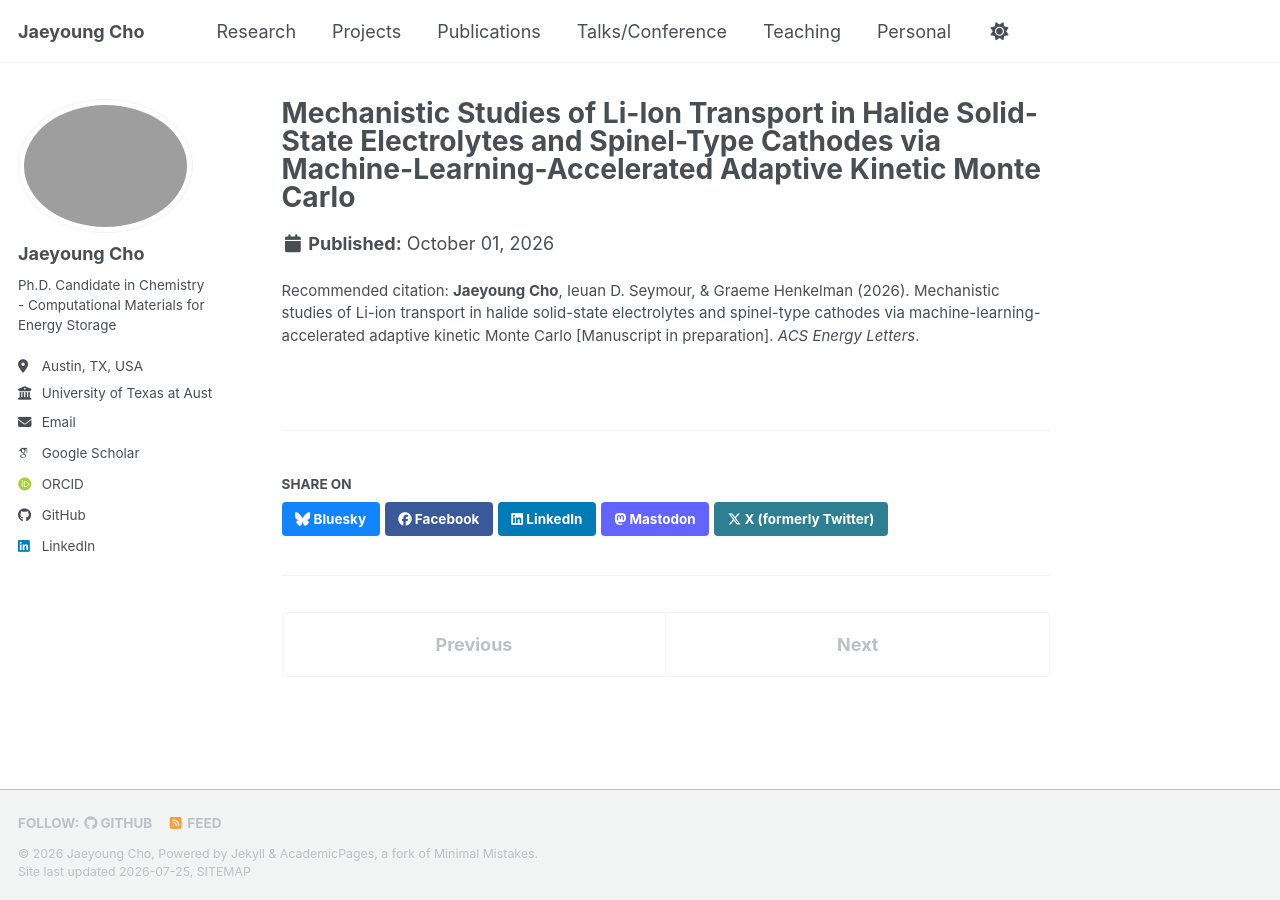
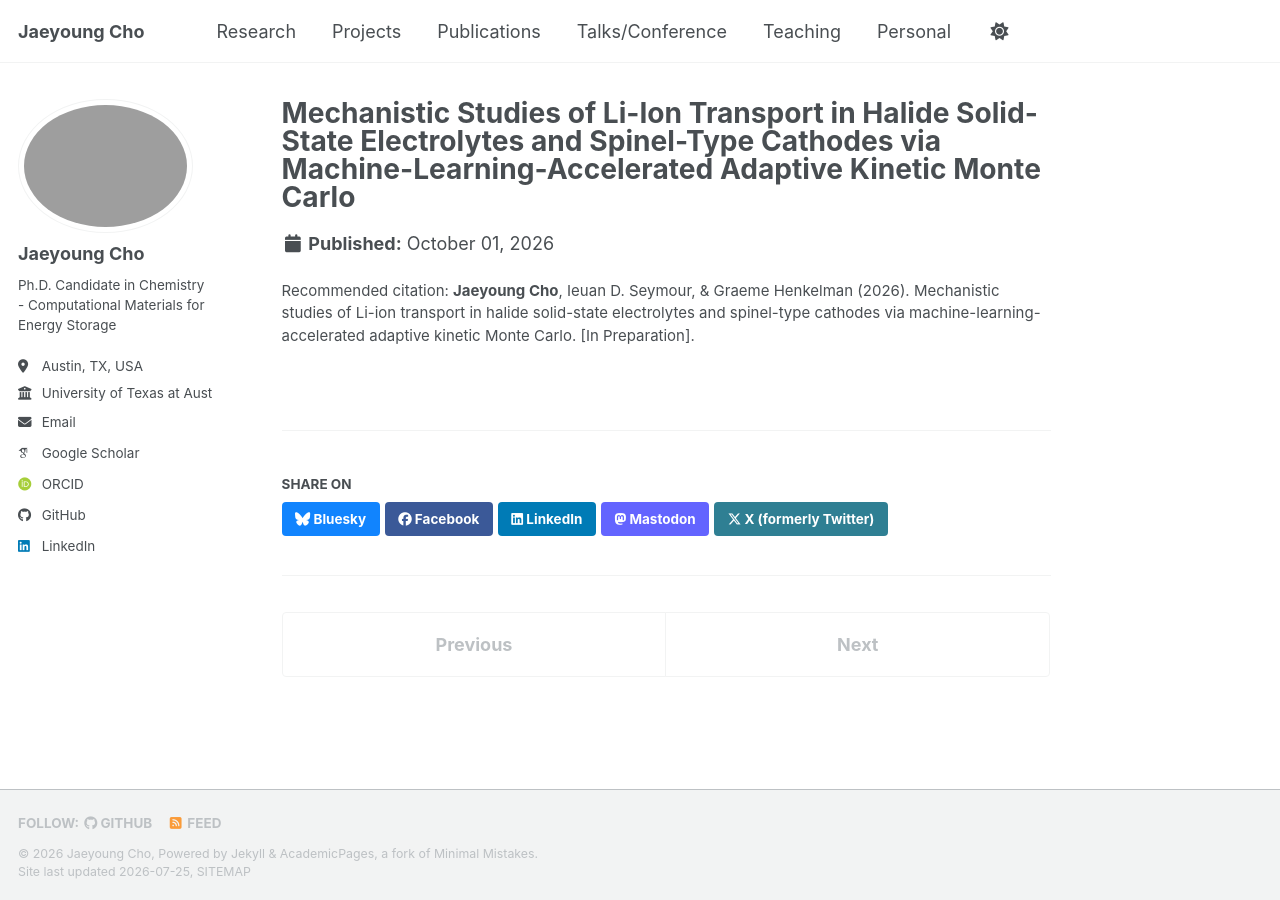
Before and after one commit to jycho5758/jycho5758.github.io, a Jekyll site: the page built from _publications/2026-06-01-li-ion-transport-halide-akmc.md, in a window 1280 px wide. Built offline with Jekyll 4.4.1, drawn with Linux system fonts in a browser that asks for light colours; some web fonts are replaced; a script bundle is joined from its source files by our own code; library files that are not in the unit come from our copies.

Commit message:
Update 2026-06-01-li-ion-transport-halide-akmc.md

```diff
--- a/_publications/2026-06-01-li-ion-transport-halide-akmc.md
+++ b/_publications/2026-06-01-li-ion-transport-halide-akmc.md
@@ -6,5 +6,5 @@ permalink: /publication/2026-li-ion-transport-halide-akmc
 header:
   teaser: /images/publications/acsenergylett-akmc.png
 date: 2026-10-01
-citation: '<b>Jaeyoung Cho</b>, Ieuan D. Seymour, &amp; Graeme Henkelman (2026). Mechanistic studies of Li-ion transport in halide solid-state electrolytes and spinel-type cathodes via machine-learning-accelerated adaptive kinetic Monte Carlo [Manuscript in preparation]. <i>ACS Energy Letters</i>.'
+citation: '<b>Jaeyoung Cho</b>, Ieuan D. Seymour, &amp; Graeme Henkelman (2026). Mechanistic studies of Li-ion transport in halide solid-state electrolytes and spinel-type cathodes via machine-learning-accelerated adaptive kinetic Monte Carlo. [In Preparation].'
 ---
```
